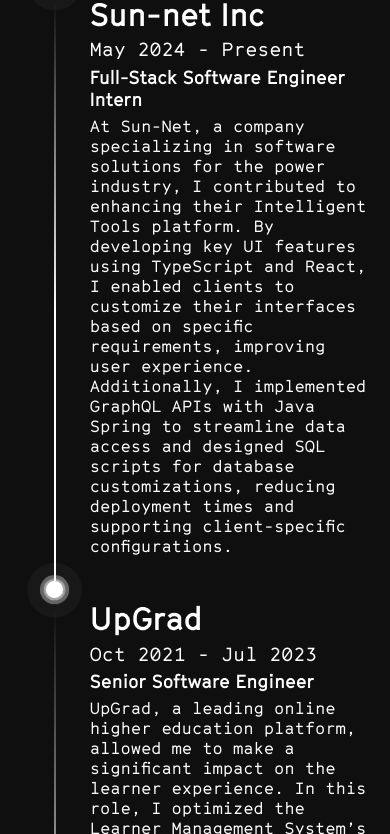
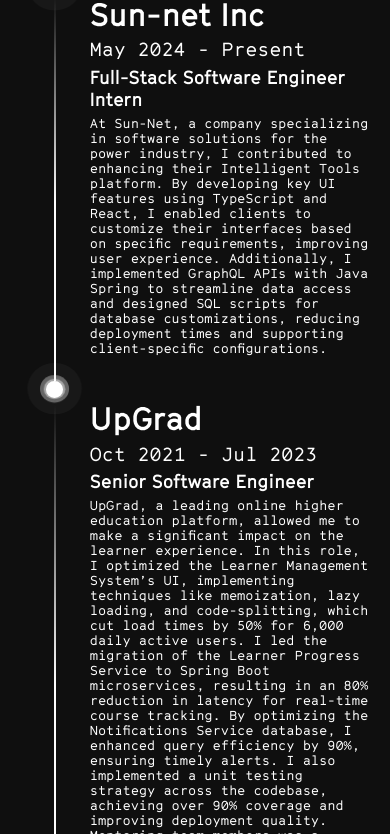
Before and after one commit to subramanyaJagadeesh/personal_web, a React (Create React App) app: page / in a window 390 px wide. Shown: the part 950-1784 px from the top of the page. Built offline with nearby package versions, Linux system fonts and the light colour scheme.

Commit message:
Updated font sizes

```diff
--- a/src/styles/experience.scss
+++ b/src/styles/experience.scss
@@ -113,6 +113,17 @@
           }
         }
       }
+      .info{
+        .list{
+          .item{
+            &-info{
+              li{
+                font-size: 0.8em;
+              }
+            }
+          }
+        }
+      }
     }
   }
 }
--- a/src/styles/projects.scss
+++ b/src/styles/projects.scss
@@ -90,6 +90,17 @@
   .projects{
     &-container{
       width: 90%;
+      .info{
+        .list{
+          .item{
+            &-info{
+              li{
+                font-size: 0.8em;
+              }
+            }
+          }
+        }
+      }
     }
   }
 }
--- a/src/styles/skills.scss
+++ b/src/styles/skills.scss
@@ -142,8 +142,10 @@
       height: 100%;
       justify-content: center;
       .skill-listing{
-        h3{
-          font-size: 5vw;
+        .skill{
+          h3{
+            font-size: 1em;
+          }
         }
         .progress{
           .rating{
```
